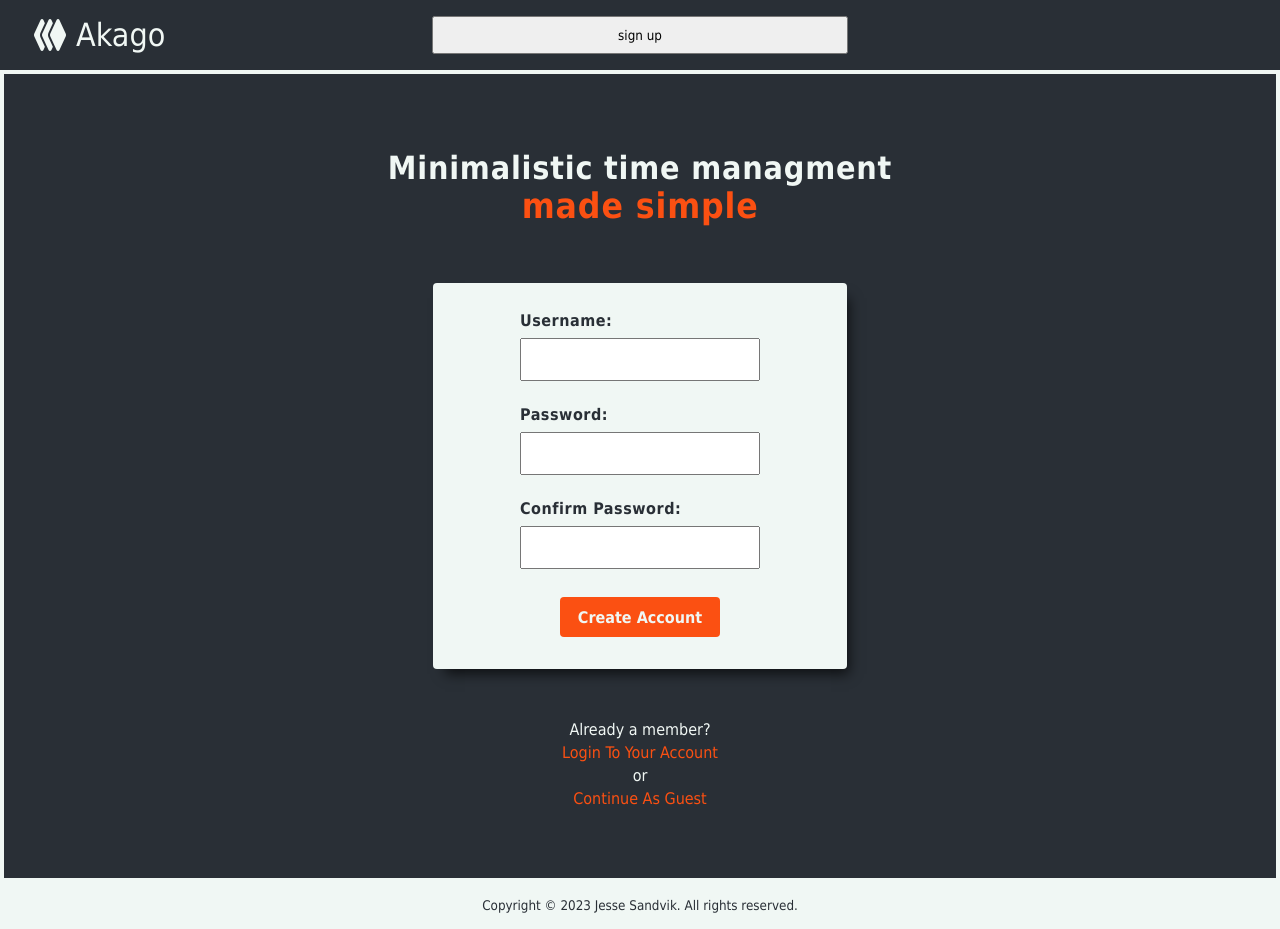
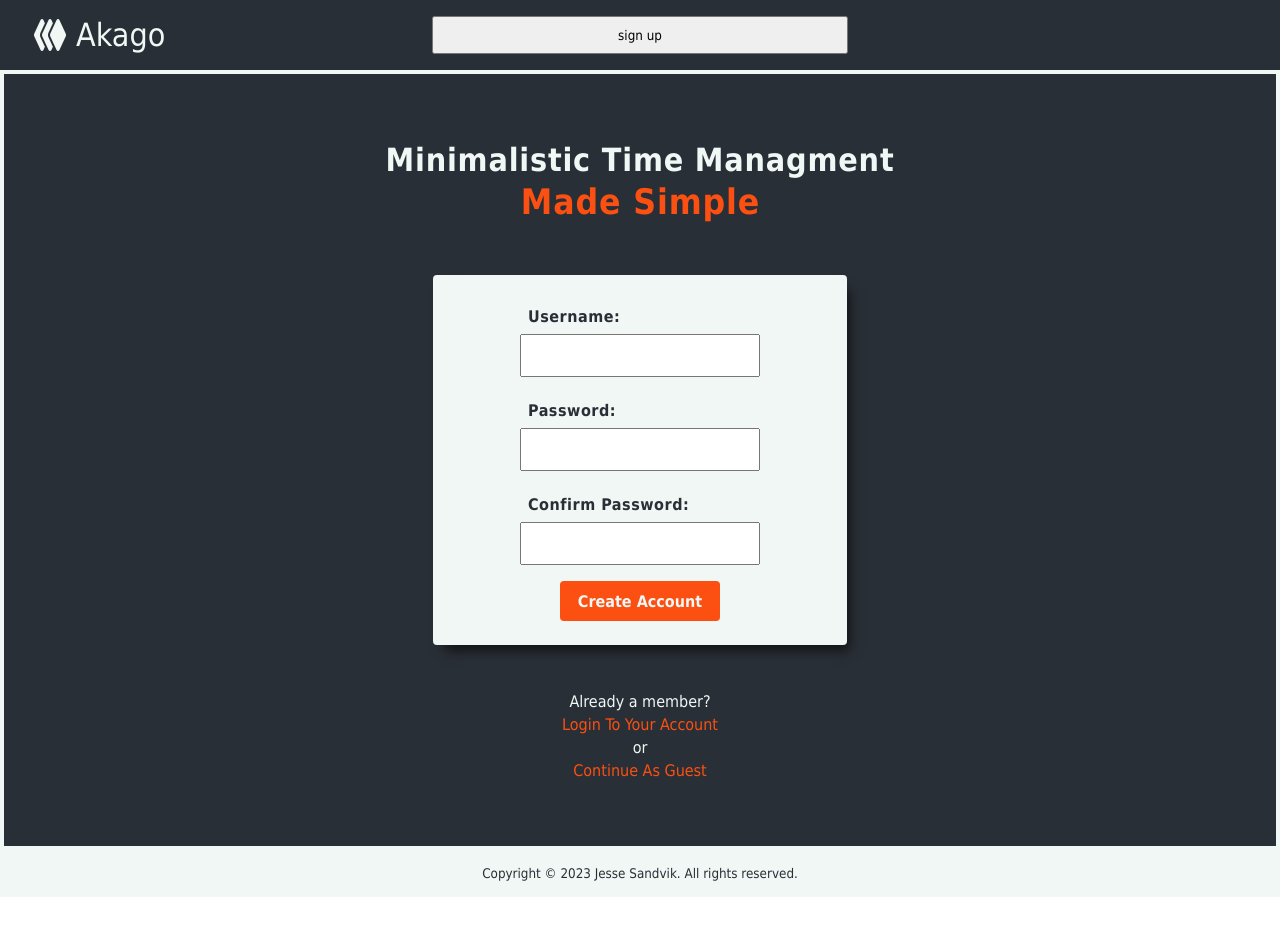
Before and after one commit to JesseSandvik/blckroot, a React (Create React App) app in the folder client/: page /signup in a window 1280 px wide. After the commit the page ends 897 px from the top, so only its background shows below. Built offline with nearby package versions, Linux system fonts and the light colour scheme; no server answers; the HTML template or start-up script is replaced by a standard one.

Commit message:
Client: fixed padding issue on login page

```diff
--- a/client/src/pages/signup/SignUp.css
+++ b/client/src/pages/signup/SignUp.css
@@ -17,6 +17,7 @@
 
 .SignUp-header h1 {
   letter-spacing: 0.05rem;
+  text-transform: capitalize;
 }
 
 .SignUp-header h1 .accent-text {
@@ -24,6 +25,7 @@
   color: var(--accent-color);
   display: flex;
   justify-content: center;
+  padding: 0.25rem;
   scale: 1.1;
 }
 
@@ -45,7 +47,7 @@
   display: flex;
   flex-direction: column;
   justify-content: center;
-    padding: 12px;
+  padding: 0.5rem;
 }
 
 .SignUp-form .input-container label {
@@ -53,7 +55,7 @@
   display: flex;
   font-weight: bold;
   letter-spacing: 0.033rem;
-    padding-bottom: 8px;
+  padding: 0.5rem;
   text-transform: capitalize;
 }
 
@@ -78,7 +80,7 @@
 }
 
 .SignUp-form .btn-group {
-    padding: 1rem;
+  padding: 0.5rem;
 }
 
 .SignUp-form button:hover {
```
Also changed, not shown: client/src/App.css (indentation only). Lines whose indentation alone changed are shown as unchanged.
